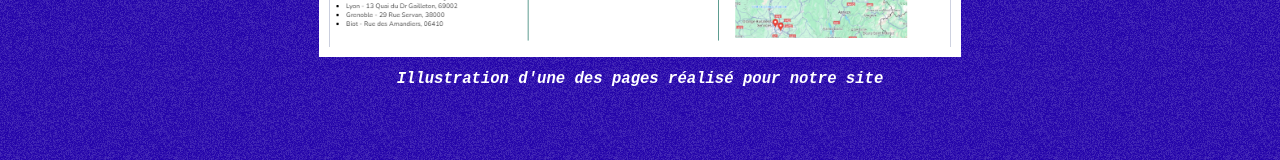
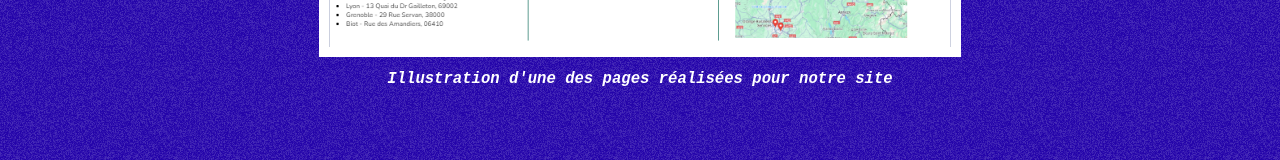
Before and after one commit to AMSTAGU/Portfolio-2023-2024, a plain HTML site: page html/Projets/CreationSite.html in a window 1280 px wide. Shown: the part 1641-1801 px from the top of the page. Drawn offline with Linux system fonts and the light colour scheme.

Commit message:
Update CreationSite.html

```diff
--- a/html/Projets/CreationSite.html
+++ b/html/Projets/CreationSite.html
@@ -39,7 +39,7 @@
 
     <div class="image">
         <img src="../../img/img_site.png" width="50%">
-        <h2>Illustration d'une des pages réalisé pour notre site</h2>
+        <h2>Illustration d'une des pages réalisées pour notre site</h2>
     </div>
 
 </body>
```
